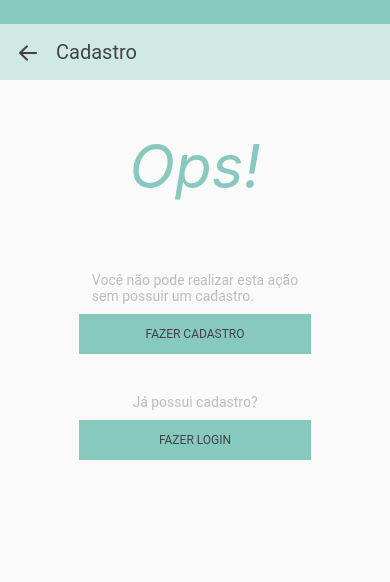
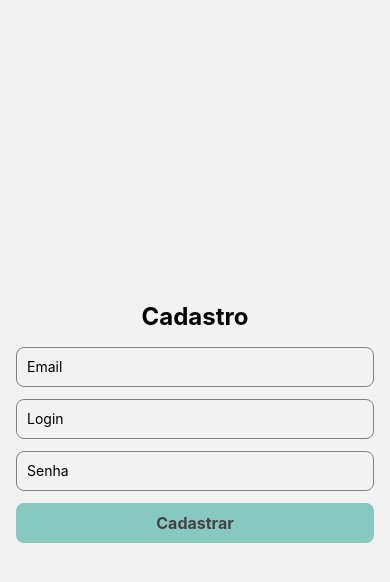
Before and after one commit to oseias-romeiro/MeauApp, a React Native app in the folder DevAppProject/: screen /CadastroForm in a window 390 px wide. Shown: the top 582 px of the page. Built offline with nearby package versions, Linux system fonts and the light colour scheme.

Commit message:
feat: Tela de cadastro de usuário e correção de importações/navegação

```diff
--- a/DevAppProject/App.js
+++ b/DevAppProject/App.js
@@ -1,20 +1,21 @@
-import { StatusBar } from 'expo-status-bar';
-import { StyleSheet, View } from 'react-native';
-import { NavigationContainer } from '@react-navigation/native';
-import { createNativeStackNavigator } from '@react-navigation/native-stack';
+import { StatusBar } from "expo-status-bar";
+import { StyleSheet, View } from "react-native";
+import { NavigationContainer } from "@react-navigation/native";
+import { createNativeStackNavigator } from "@react-navigation/native-stack";
 
-import Header from './components/header';
-import Cadastro from './components/cadastro';
-import LoginScreen from './Login';
-import Home from './home';
+import Header from "./Components/header";
+import Cadastro from "./Components/cadastro";
+import LoginScreen from "./Login";
+import Home from "./home";
+import CadastroForm from "./Components/CadastroForm";
 
 const Stack = createNativeStackNavigator();
 
 const CadastroTela = ({ navigation }) => {
   return (
     <View style={styles.container}>
-      <Header navigation={ navigation } text="Cadastro"/>
-      <Cadastro navigation={ navigation }/>
+      <Header navigation={navigation} text="Cadastro" />
+      <Cadastro navigation={navigation} />
       <StatusBar style="auto" />
     </View>
   );
@@ -24,8 +25,8 @@ const LoginTela = ({ navigation }) => {
   console.log(navigation);
   return (
     <View style={styles.container}>
-      <Header navigation={ navigation } text="Login"/>
-      <LoginScreen navigation={ navigation }/>
+      <Header navigation={navigation} text="Login" />
+      <LoginScreen navigation={navigation} />
       <StatusBar style="auto" />
     </View>
   );
@@ -35,18 +36,10 @@ export default function App() {
   return (
     <NavigationContainer>
       <Stack.Navigator screenOptions={{ headerShown: false }}>
-        <Stack.Screen
-          name="Cadastro"
-          component={CadastroTela}
-        />
-        <Stack.Screen
-          name="Login"
-          component={LoginTela}
-        />
-        <Stack.Screen
-          name="Home"
-          component={Home}
-        />
+        <Stack.Screen name="Cadastro" component={CadastroTela} />
+        <Stack.Screen name="CadastroForm" component={CadastroForm} />
+        <Stack.Screen name="Login" component={LoginTela} />
+        <Stack.Screen name="Home" component={Home} />
       </Stack.Navigator>
     </NavigationContainer>
   );
@@ -55,7 +48,7 @@ export default function App() {
 const styles = StyleSheet.create({
   container: {
     flex: 1,
-    backgroundColor: '#FAFAFA',
+    backgroundColor: "#FAFAFA",
     minHeight: 360,
     // alignItems: 'center',
     // flexDirection: 'column',
--- /dev/null
+++ b/DevAppProject/Components/CadastroForm.js
@@ -0,0 +1,86 @@
+import React, { useState } from "react";
+import {
+  View,
+  Text,
+  TextInput,
+  TouchableOpacity,
+  StyleSheet,
+} from "react-native";
+
+const CadastroForm = ({ navigation }) => {
+  const [email, setEmail] = useState("");
+  const [login, setLogin] = useState("");
+  const [senha, setSenha] = useState("");
+
+  const handleCadastro = () => {
+    // TODO: IMPLEMENTAÇÃO CADASTRO COM BACKEND, ETC.
+    // REDIRECIONAR PARA TELA DE LOGIN
+    navigation.navigate("Login");
+  };
+
+  return (
+    <View style={styles.container}>
+      <Text style={styles.title}>Cadastro</Text>
+      <TextInput
+        placeholder="Email"
+        style={styles.input}
+        value={email}
+        onChangeText={(text) => setEmail(text)}
+      />
+      <TextInput
+        placeholder="Login"
+        style={styles.input}
+        value={login}
+        onChangeText={(text) => setLogin(text)}
+      />
+      <TextInput
+        placeholder="Senha"
+        style={styles.input}
+        secureTextEntry={true}
+        value={senha}
+        onChangeText={(text) => setSenha(text)}
+      />
+      <TouchableOpacity style={styles.button} onPress={handleCadastro}>
+        <Text style={styles.buttonText}>Cadastrar</Text>
+      </TouchableOpacity>
+    </View>
+  );
+};
+
+const styles = StyleSheet.create({
+    container: {
+      flex: 1,
+      justifyContent: 'center',
+      alignItems: 'center',
+      padding: 16,
+    },
+    title: {
+      fontSize: 24,
+      fontWeight: 'bold',
+      marginBottom: 16,
+    },
+    input: {
+      width: '100%',
+      height: 40,
+      borderColor: 'gray',
+      borderWidth: 1,
+      borderRadius: 8,
+      paddingHorizontal: 10,
+      marginBottom: 12,
+    },
+    button: {
+      width: '100%',
+      height: 40,
+      backgroundColor: '#88C9BF',
+      borderRadius: 8,
+      justifyContent: 'center',
+      alignItems: 'center',
+    },
+    buttonText: {
+      color: '#434343',
+      fontSize: 16,
+      fontWeight: 'bold',
+    },
+  });
+
+  export default CadastroForm;
--- a/DevAppProject/components/cadastro.js
+++ b/DevAppProject/components/cadastro.js
@@ -1,4 +1,4 @@
-import { TouchableOpacity, StyleSheet, Text, View } from 'react-native';
+import { TouchableOpacity, StyleSheet, Text, View } from "react-native";
 
 const Cadastro = ({ navigation }) => {
   return (
@@ -8,13 +8,16 @@ const Cadastro = ({ navigation }) => {
         Você não pode realizar esta ação{"\n"}
         sem possuir um cadastro.
       </Text>
-      <TouchableOpacity style={styles.btnContainer}>
+      <TouchableOpacity
+        style={styles.btnContainer}
+        onPress={() => navigation.navigate("CadastroForm")}
+      >
         <Text style={styles.btnText}>FAZER CADASTRO</Text>
       </TouchableOpacity>
       <Text style={styles.textContent}>Já possui cadastro?</Text>
       <TouchableOpacity
         style={styles.btnContainer}
-        onPress={() => navigation.navigate('Login')}
+        onPress={() => navigation.navigate("Login")}
       >
         <Text style={styles.btnText}>FAZER LOGIN</Text>
       </TouchableOpacity>
@@ -22,36 +25,35 @@ const Cadastro = ({ navigation }) => {
   );
 };
 
-
 const styles = StyleSheet.create({
   content: {
-    alignItems: 'center',
-    textAlign: 'center',
+    alignItems: "center",
+    textAlign: "center",
   },
   ops: {
     fontSize: 60,
-    fontStyle: 'italic',
+    fontStyle: "italic",
     paddingTop: 50,
     marginBottom: 30,
-    color: '#88C9BF',
+    color: "#88C9BF",
   },
   btnContainer: {
-    backgroundColor: '#88C9BF',
+    backgroundColor: "#88C9BF",
     minWidth: 232,
     minHeight: 40,
   },
   btnText: {
-    color: '#434343',
-    textAlign: 'center',
+    color: "#434343",
+    textAlign: "center",
     paddingTop: 13,
-    fontFamily: 'Roboto',
+    fontFamily: "Roboto",
     fontSize: 12,
   },
   textContent: {
     marginBottom: 10,
     marginTop: 40,
-    color: '#BDBDBD',
-    fontFamily: 'Roboto',
+    color: "#BDBDBD",
+    fontFamily: "Roboto",
     fontSize: 14,
   },
 });
--- a/DevAppProject/components/header.js
+++ b/DevAppProject/components/header.js
@@ -1,3 +1,4 @@
+import React from 'react';
 
 import { TouchableOpacity, StyleSheet, Text, View } from 'react-native';
 import { Icon } from 'react-native-elements'
```
